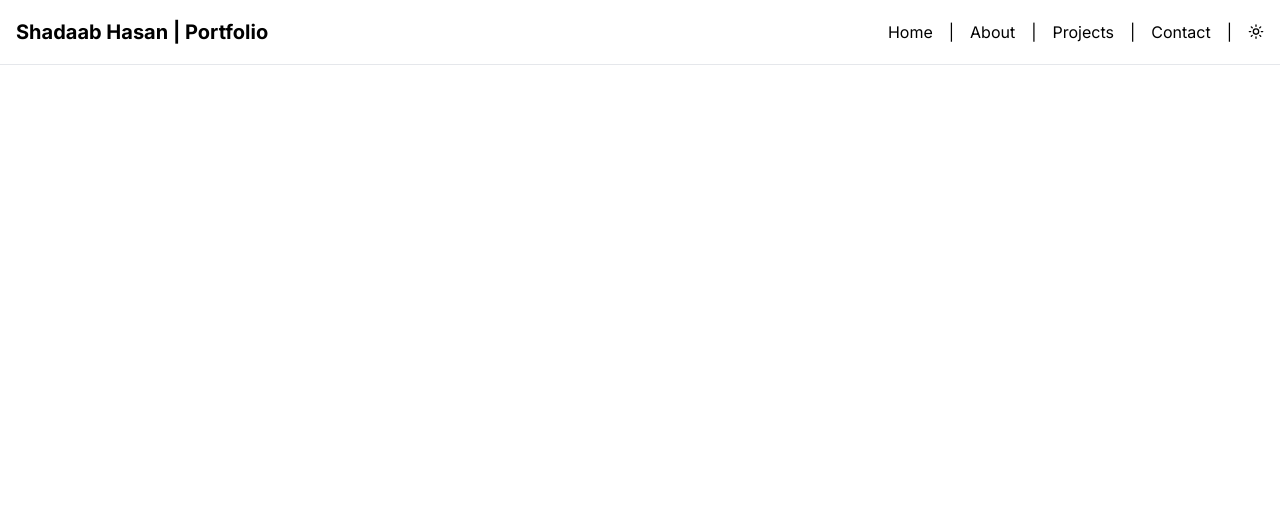
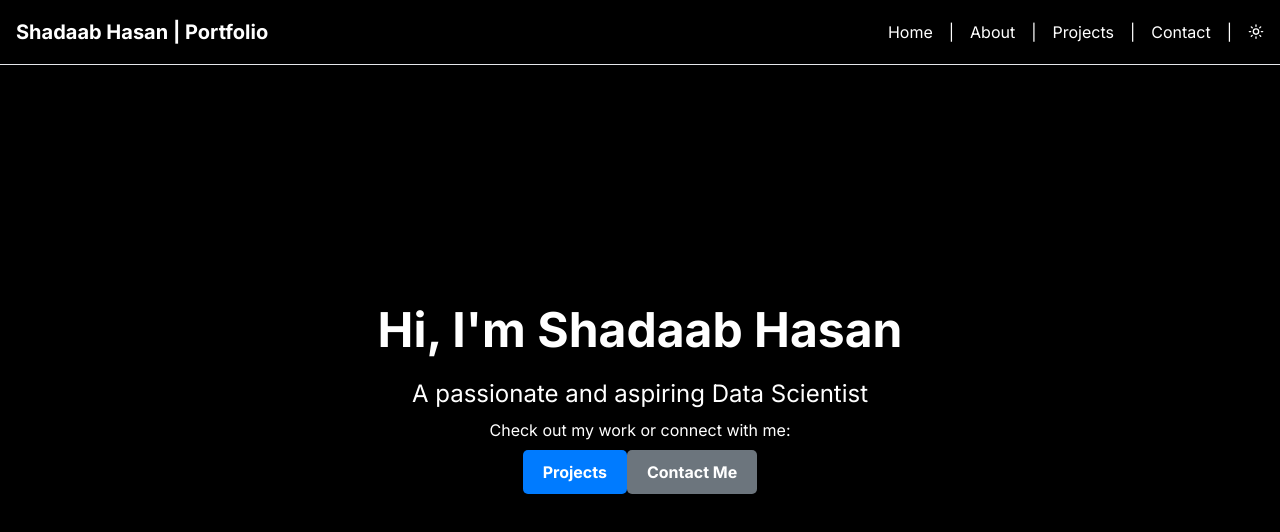
Before and after one commit to ShadaabHasan/portfolio, a Next.js app: page / in a window 1280 px wide. Shown: the top 532 px of the page. Built offline with nearby package versions, Linux system fonts and the light colour scheme.

Commit message:
home page ready

```diff
--- /dev/null
+++ b/app/components/Home1.jsx
@@ -0,0 +1,21 @@
+import React from 'react'
+
+const Home = () => {
+  return (
+    <>
+        <div className="relative min-h-screen flex flex-col">
+       <div className="main-section bg-black">
+            <h1 className="mt-0 flex font-bold text-5xl ">Hi, I'm Shadaab Hasan</h1>
+            <p className="mt-6 text-lg md:text-xl lg:text-2xl text-muted-foreground max-w-3xl">A passionate and aspiring Data Scientist</p>
+            <p className='mt-2'>Check out my work or connect with me:</p>
+            <div>
+                <a href="#projects" className="btn btn-primary mt-2">Projects</a>
+                <a href="#contact" className="btn btn-secondary">Contact Me</a>
+            </div>
+      </div>
+    </div>
+    </>
+  )
+}
+
+export default Home
--- a/app/components/Navbar.jsx
+++ b/app/components/Navbar.jsx
@@ -3,8 +3,7 @@ import React from 'react'
 const navbar = () => {
   return (
     <>
-      <div className="relative min-h-screen flex flex-col">
-        <nav className="fixed top-0 w-full border-b border-border">
+      <nav className="fixed top-0 w-full backdrop-blur z-50 border-b border-border">
         <div className="container mx-auto px-4">
           <div className="flex h-16 items-center justify-between">
             <a className='text-xl font-bold' href='/'>Shadaab Hasan | Portfolio </a>
@@ -35,10 +34,16 @@ const navbar = () => {
                           <span className="sr-only">Toggle theme</span>
                       </button>
               </div>
+              <button className="md:hidden p-2" aria-label="Toggle menu">
+                      <svg xmlns="http://www.w3.org/2000/svg" width="24" height="24" viewBox="0 0 24 24" fill="none" stroke="currentColor" strokeWidth="2" strokeLinecap="round" strokeLinejoin="round" className="lucide lucide-menu">
+                          <line x1="4" x2="20" y1="12" y2="12"></line>
+                          <line x1="4" x2="20" y1="6" y2="6"></line>
+                          <line x1="4" x2="20" y1="18" y2="18"></line>
+                      </svg>
+                  </button>
           </div>
         </div>
       </nav>
-      </div>
     </>
   )
 }
--- a/app/globals.css
+++ b/app/globals.css
@@ -1,3 +1,49 @@
 @tailwind base;
 @tailwind components;
 @tailwind utilities;
+
+.main-section {
+    display: flex;
+    flex-direction: column;
+    align-items: center;
+    justify-content: center;
+    min-height: 100vh;
+    padding: 0px;
+}
+
+.btn {
+    display: inline-block;
+    padding: 10px 20px;
+    border-radius: 5px;
+    background-color: #1d25b9;
+    color: #ffffff;
+    font-size: 1rem;
+    font-weight: bold;
+    text-align: center;
+    border: none;
+    cursor: pointer;
+    text-decoration: none;
+    transition: background-color 0.3s ease;
+}
+
+.btn:hover {
+    background-color: #1ea9d7;
+}
+
+.btn-primary {
+    background-color: #007bff;
+    color: #ffffff;
+}
+
+.btn-primary:hover {
+    background-color: #0056b3;
+}
+
+.btn-secondary {
+    background-color: #6c757d;
+    color: #ffffff;
+}
+
+.btn-secondary:hover {
+    background-color: #5a6268;
+}
--- a/app/layout.js
+++ b/app/layout.js
@@ -12,8 +12,8 @@ const inter = Inter({
 // });
 
 export const metadata = {
-  title: "Create Next App",
-  description: "Generated by create next app",
+  title: "Shadaab Hasan | Portfolio",
+  description: "",
 };
 
 export default function RootLayout({ children }) {
--- a/app/page.js
+++ b/app/page.js
@@ -1,11 +1,16 @@
 'use client'
 
 import Navbar from "./components/Navbar";
+import Home1 from "./components/Home1"
 
 export default function Home() {
   return (
     <>
-    <Navbar />
+    <div className="bg-white dark:bg-gray-800 shadow-xl ring-gray-900/5 text-white">
+      <Navbar />
+      <Home1 />
+    </div>
+
     </>
   );
 }
```
Lines whose indentation alone changed are shown as unchanged.
